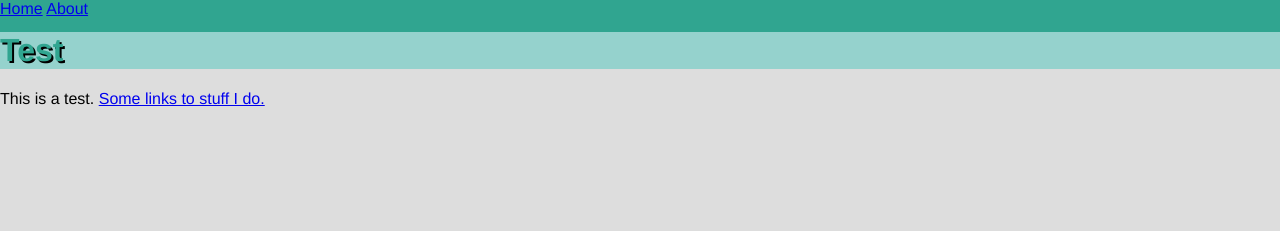
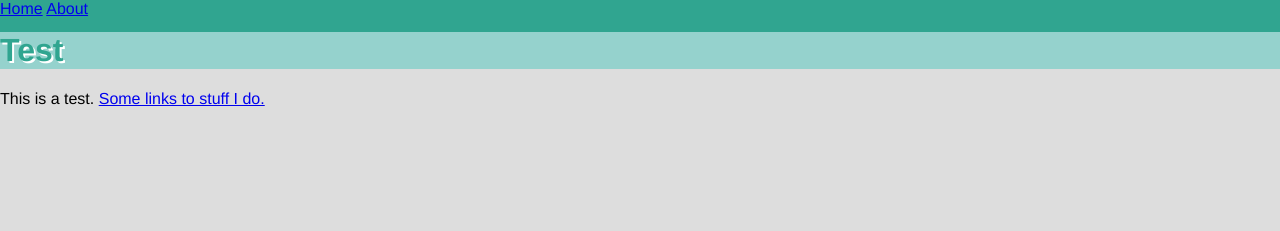
Before and after one commit to LKS90/LKS90.github.io, a Jekyll site: the page built from index.html, in a window 1280 px wide. Shown: the top 231 px of the page. Built offline with Jekyll 4.4.1, drawn with Linux system fonts in a browser that asks for light colours.

Commit message:
Update main.css

```diff
--- a/css/main.css
+++ b/css/main.css
@@ -3,7 +3,7 @@ html, body {
     padding: 0;
 }
 h1 {
-    text-shadow: 2px 2px 0.5px #000000;
+    text-shadow: 2px 2px 0.5px #ffffff;
     background-color: #95d2cd;
     color: #30a590;
 }
```
